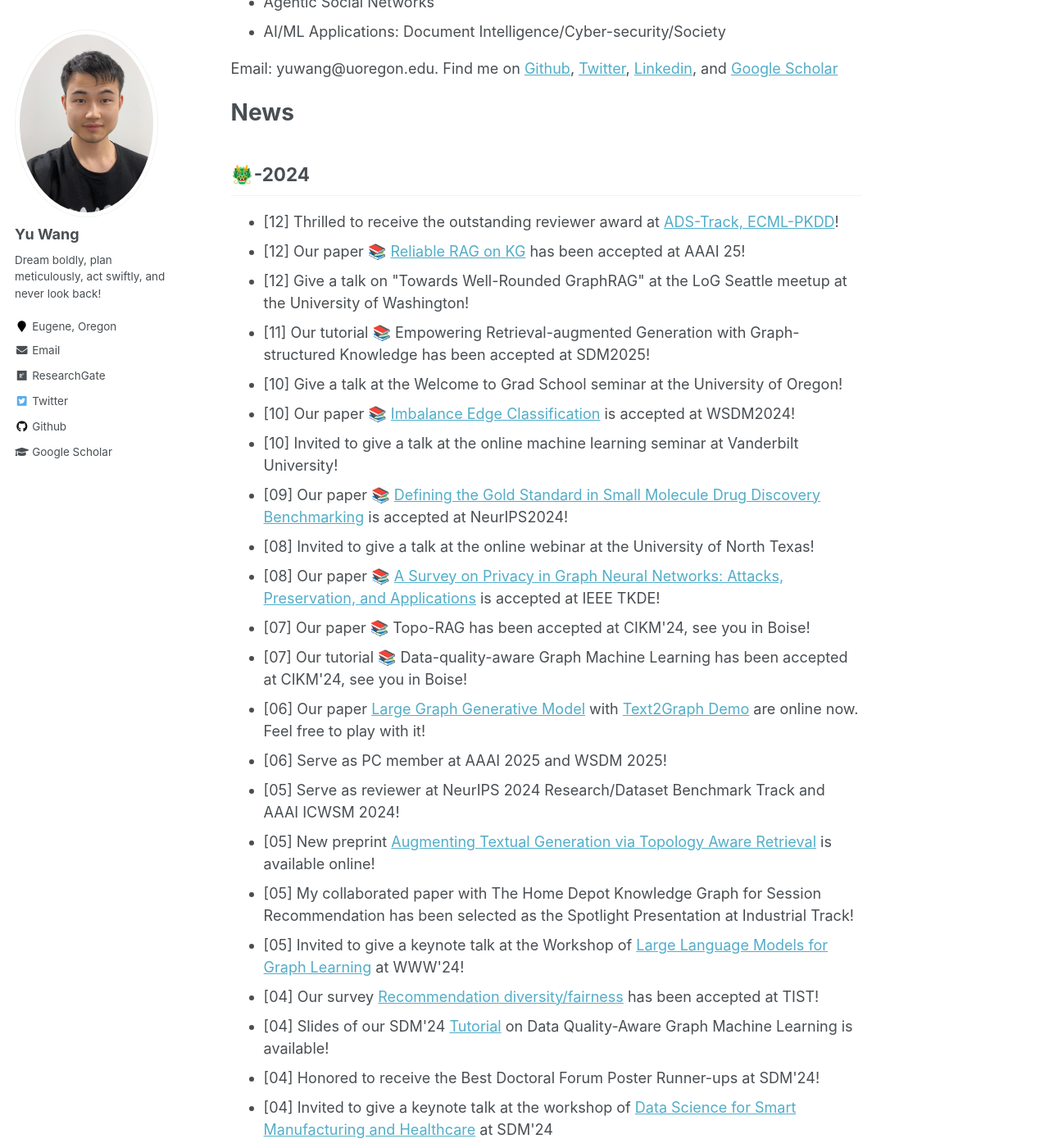
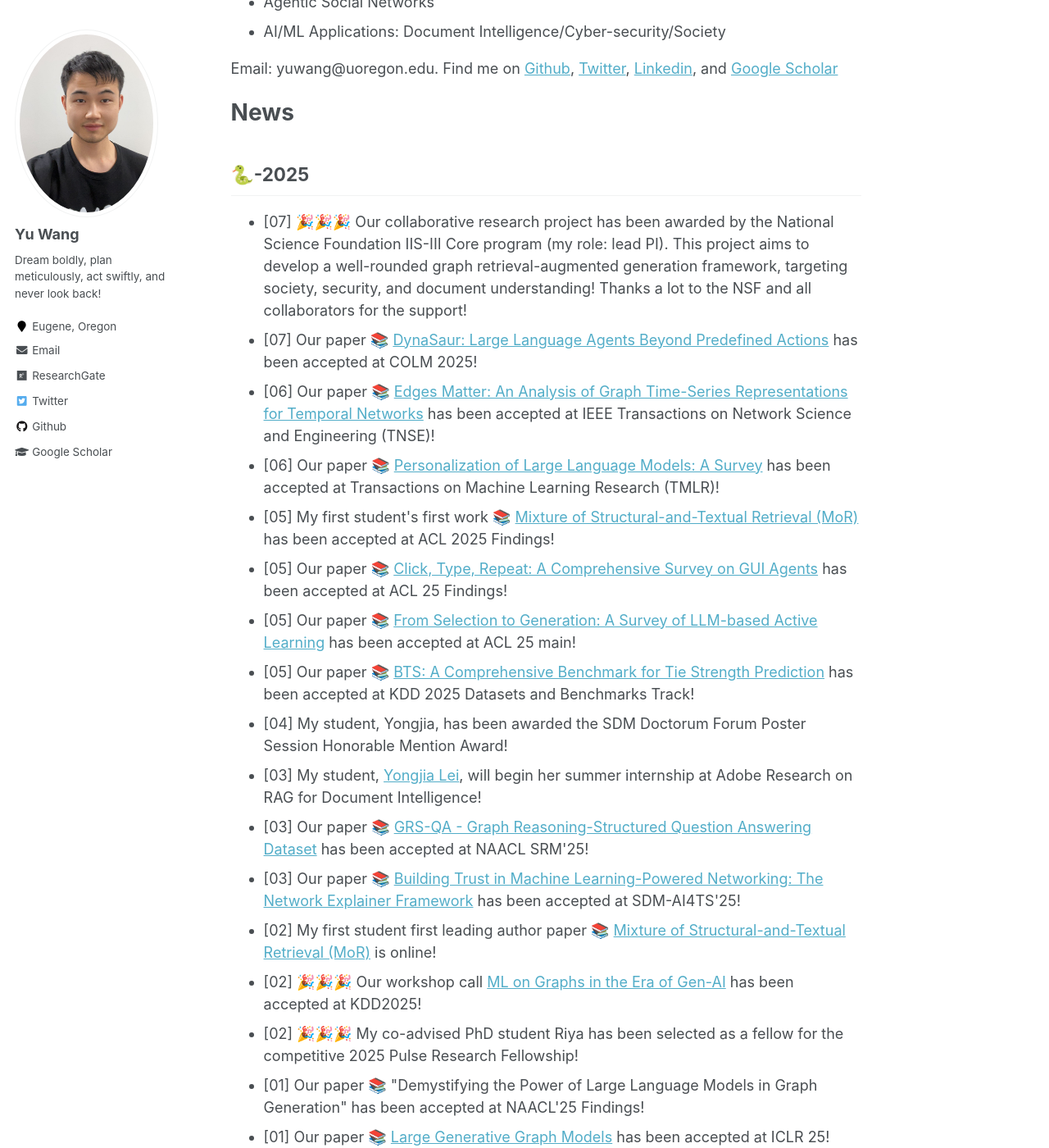
Before and after one commit to yuwang0103/yuwang0103.github.io, a Jekyll site: the page built from _pages/about.md, in a window 1280 px wide and 1400 px high, scrolled down 680 px. Shown: the whole window at 82% size. Built offline with Jekyll 4.4.1, drawn with Linux system fonts in a browser that asks for light colours.

Commit message:
Update about.md

```diff
--- a/_pages/about.md
+++ b/_pages/about.md
@@ -31,7 +31,27 @@ News
 <!-- 📢📢📢 <span style="color:red">**Call for Paper:**</span> We are organizing the MLoG-GenAI Workshop: <a href='https://mlgraphworkshop.github.io/'>Machine Learning on Graphs in the Era of Generative Artificial Intelligence</a> at KDD 2025! If you are working in relevant directions, don’t hesitate to submit your paper! -->
 
 
-
+🐍-2025
+-----
+<ul>
+<li>[07] 🎉🎉🎉 Our collaborative research project has been awarded by the National Science Foundation IIS-III Core program (my role: lead PI). This project aims to develop a well-rounded graph retrieval-augmented generation framework, targeting society, security, and document understanding! Thanks a lot to the NSF and all collaborators for the support!</li>
+<li>[07] Our paper 📚 <a href='https://arxiv.org/abs/2411.01747'>DynaSaur: Large Language Agents Beyond Predefined Actions</a> has been accepted at COLM 2025!</li>
+<li>[06] Our paper 📚 <a href=''>Edges Matter: An Analysis of Graph Time-Series Representations for Temporal Networks</a> has been accepted at IEEE Transactions on Network Science and Engineering (TNSE)!</li>
+<li>[06] Our paper 📚 <a href='https://arxiv.org/abs/2411.00027'>Personalization of Large Language Models: A Survey</a> has been accepted at Transactions on Machine Learning Research (TMLR)!</li>
+<li>[05] My first student's first work 📚 <a href='https://arxiv.org/abs/2502.20317'>Mixture of Structural-and-Textual Retrieval (MoR)</a> has been accepted at ACL 2025 Findings!</li>
+<li>[05] Our paper 📚 <a href='https://openreview.net/forum?id=ccYWyKCQUu#discussion'>Click, Type, Repeat: A Comprehensive Survey on GUI Agents</a> has been accepted at ACL 25 Findings!</li>
+<li>[05] Our paper 📚 <a href='https://arxiv.org/abs/2502.11767'>From Selection to Generation: A Survey of LLM-based Active Learning</a> has been accepted at ACL 25 main!</li>
+<li>[05] Our paper 📚 <a href='https://arxiv.org/abs/2410.19214'>BTS: A Comprehensive Benchmark for Tie Strength Prediction</a> has been accepted at KDD 2025 Datasets and Benchmarks Track!</li>
+<li>[04] My student, Yongjia, has been awarded the SDM Doctorum Forum Poster Session Honorable Mention Award!</li>
+<li>[03] My student, <a href='https://yoega.github.io/Yoega.html'>Yongjia Lei</a>, will begin her summer internship at Adobe Research on RAG for Document Intelligence!</li>
+<li>[03] Our paper 📚 <a href=''>GRS-QA - Graph Reasoning-Structured Question Answering Dataset</a> has been accepted at NAACL SRM'25!</li>
+<li>[03] Our paper 📚 <a href=''>Building Trust in Machine Learning-Powered Networking: The Network Explainer Framework</a> has been accepted at SDM-AI4TS'25!</li>
+<li>[02] My first student first leading author paper 📚 <a href='https://arxiv.org/abs/2502.20317'>Mixture of Structural-and-Textual Retrieval (MoR)</a> is online!</li>
+<li>[02] 🎉🎉🎉 Our workshop call <a href='https://mlgraphworkshop.github.io/'>ML on Graphs in the Era of Gen-AI</a> has been accepted at KDD2025!</li>
+<li>[02] 🎉🎉🎉 My co-advised PhD student Riya has been selected as a fellow for the competitive 2025 Pulse Research Fellowship!</li>
+<li>[01] Our paper 📚 "Demystifying the Power of Large Language Models in Graph Generation" has been accepted at NAACL'25 Findings!</li>
+<li>[01] Our paper 📚 <a href='https://arxiv.org/abs/2406.05109'>Large Generative Graph Models</a> has been accepted at ICLR 25!</li>
+</ul>
 
 🐲-2024
 -----
```
